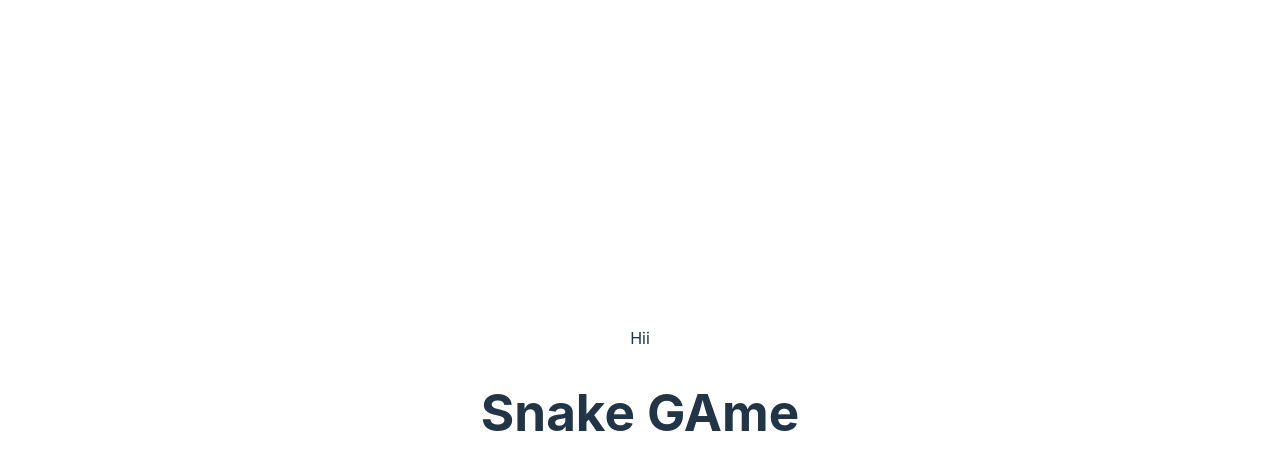
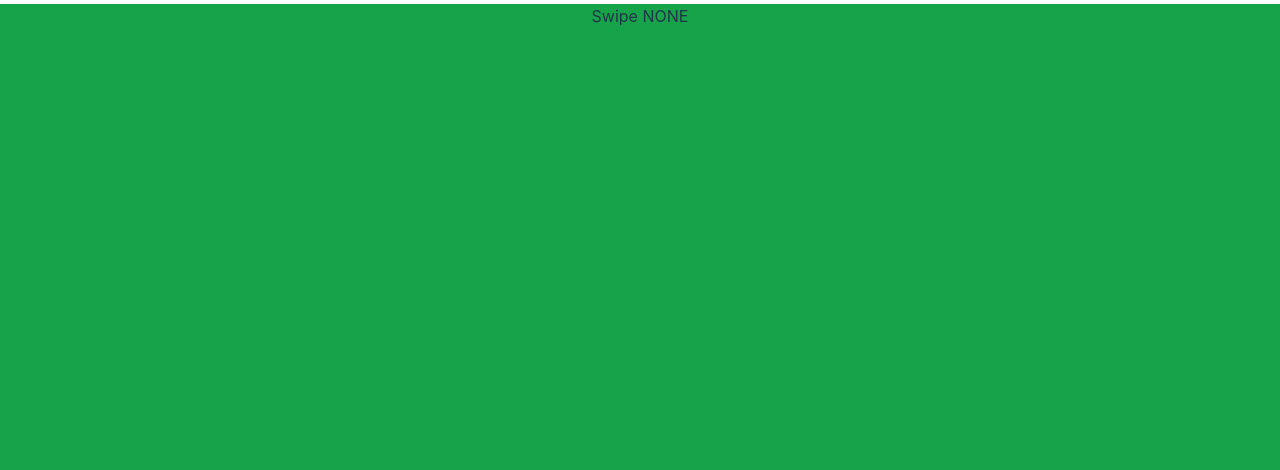
Before and after one commit to kom50/snake-game, a Vue app: page / in a window 1280 px wide. Shown: the top 470 px of the page. Built offline with nearby package versions, Linux system fonts and the light colour scheme.

Commit message:
Add home page

```diff
--- a/index.html
+++ b/index.html
@@ -1,13 +1,16 @@
 <!DOCTYPE html>
 <html lang="en">
+
 <head>
   <meta charset="UTF-8" />
   <link rel="icon" type="image/svg+xml" href="/vite.svg" />
-    <meta name="viewport" content="width=device-width, initial-scale=1.0" />
+  <meta name="viewport" content="width=device-width, initial-scale=1.0 user-scalable=no" />
   <title>Vite + Vue + TS</title>
 </head>
+
 <body>
   <div id="app"></div>
   <script type="module" src="/src/main.ts"></script>
 </body>
+
 </html>
--- a/package.json
+++ b/package.json
@@ -21,6 +21,9 @@
   },
   "devDependencies": {
     "@vitejs/plugin-vue": "^3.1.0",
+    "autoprefixer": "^10.4.12",
+    "postcss": "^8.4.17",
+    "tailwindcss": "^3.1.8",
     "typescript": "^4.6.4",
     "vite": "^3.1.0",
     "vue-tsc": "^0.40.4"
--- /dev/null
+++ b/postcss.config.cjs
@@ -0,0 +1,6 @@
+module.exports = {
+  plugins: {
+    tailwindcss: {},
+    autoprefixer: {},
+  },
+}
--- a/src/App.vue
+++ b/src/App.vue
@@ -3,10 +3,9 @@ import HomeView from './components/HomeView.vue'
 </script>
 
 <template>
-  <div>
-    Hii
+  <div class="pt-1 h-screen w-screen p-0 m-0">
+    <HomeView />
   </div>
-  <HomeView />
 </template>
 
 <style scoped>
--- a/src/components/HomeView.vue
+++ b/src/components/HomeView.vue
@@ -1,16 +1,20 @@
 <script setup lang="ts">
+import { computed, ref } from 'vue'
+import { useSwipe } from '@vueuse/core'
 
+const target = ref<HTMLElement | null>(null)
+const container = ref<HTMLElement | null>(null)
 
+const { direction } = useSwipe(
+  target, {
+  passive: false,
+})
 </script>
 
 <template>
-  <div>
-    <h1>Snake GAme</h1>
+  <div ref="container" class="h-full w-full select-none">
+    <div ref="target" class="h-full w-full bg-green-600">
+      <p>Swipe {{direction}}</p>
+    </div>
   </div>
 </template>
-
-<style scoped>
-.read-the-docs {
-  color: #888;
-}
-</style>
--- /dev/null
+++ b/src/index.css
@@ -0,0 +1,3 @@
+@tailwind base;
+@tailwind components;
+@tailwind utilities;
--- a/src/main.ts
+++ b/src/main.ts
@@ -1,5 +1,6 @@
 import { createApp } from 'vue'
 import './style.css'
 import App from './App.vue'
+import './index.css'
 
 createApp(App).mount('#app')
--- a/src/style.css
+++ b/src/style.css
@@ -20,6 +20,7 @@ a {
   color: #646cff;
   text-decoration: inherit;
 }
+
 a:hover {
   color: #535bf2;
 }
@@ -48,9 +49,11 @@ button {
   cursor: pointer;
   transition: border-color 0.25s;
 }
+
 button:hover {
   border-color: #646cff;
 }
+
 button:focus,
 button:focus-visible {
   outline: 4px auto -webkit-focus-ring-color;
@@ -63,7 +66,7 @@ button:focus-visible {
 #app {
   max-width: 1280px;
   margin: 0 auto;
-  padding: 2rem;
+  /* padding: 2rem; */
   text-align: center;
 }
 
@@ -72,9 +75,11 @@ button:focus-visible {
     color: #213547;
     background-color: #ffffff;
   }
+
   a:hover {
     color: #747bff;
   }
+
   button {
     background-color: #f9f9f9;
   }
--- /dev/null
+++ b/tailwind.config.cjs
@@ -0,0 +1,10 @@
+module.exports = {
+  content: [
+    "./index.html",
+    "./src/**/*.{vue,js,ts,jsx,tsx}",
+  ],
+  theme: {
+    extend: {},
+  },
+  plugins: [],
+}
```
Also changed, not shown: 1 other file (tests, documents, lock files or other folders). Lines whose indentation alone changed are shown as unchanged.
